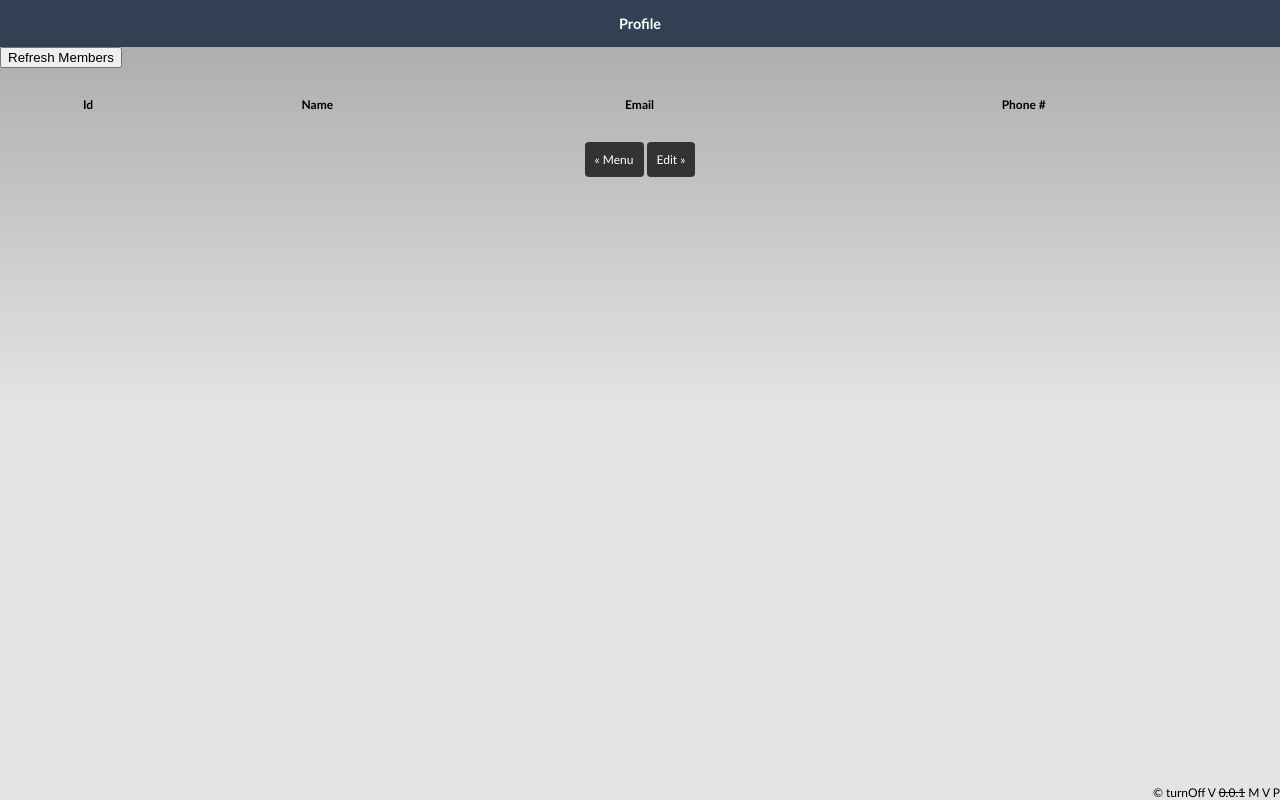
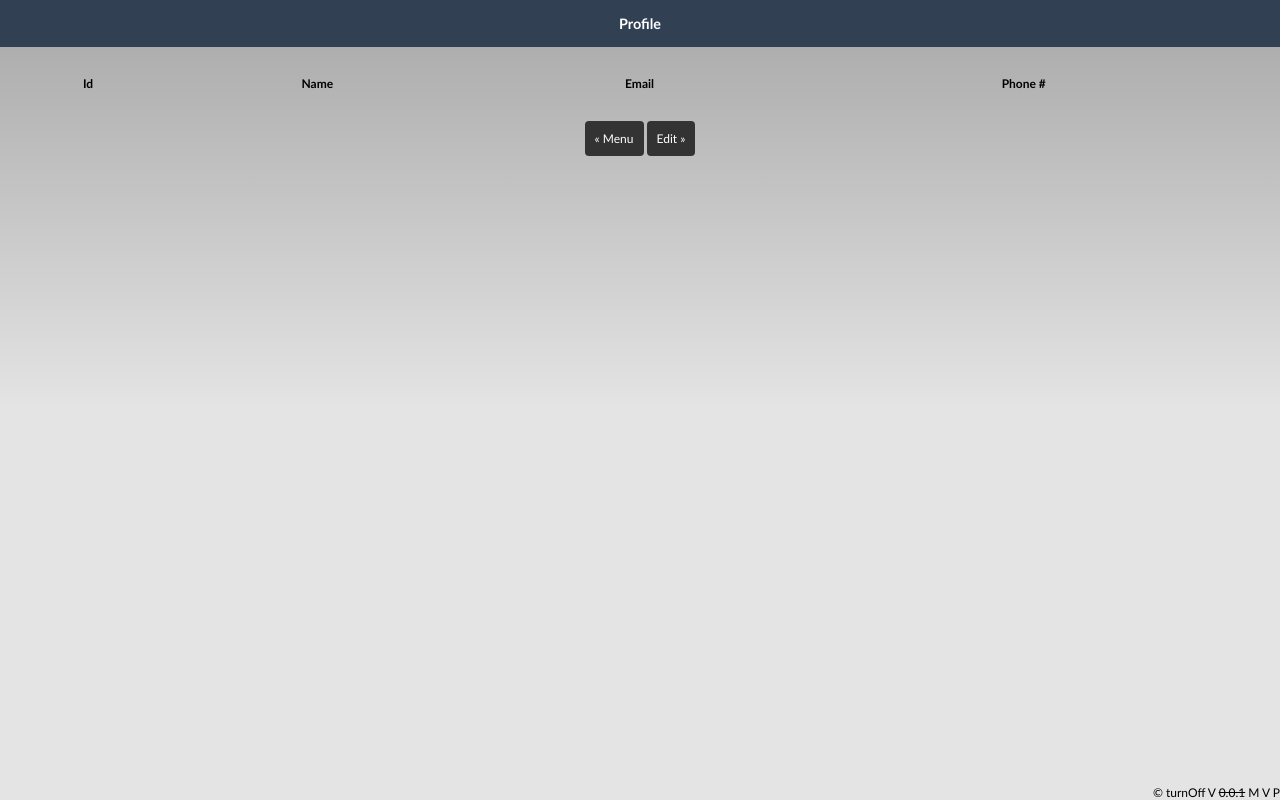
Before and after one commit to dabidgs3/app-turnoff, a plain HTML site: page www/profile.html in a window 1280 px wide. Drawn offline with Linux system fonts and the light colour scheme.

Commit message:
profile modification page

```diff
--- a/www/profile.html
+++ b/www/profile.html
@@ -32,7 +32,6 @@
             <article id="register-art" data-role="page" data-title="Profile">
               <div class="ui-content" role="main">
                   <div class="wrap">
-                      <button id="refreshButton" data-role="button" data-inline="true" data-icon="refresh">Refresh Members</button>
                       <table data-role="table" id="member-table" data-mode="reflow" class="app-responsive table-stroke">
                           <thead>
                               <tr>
```
